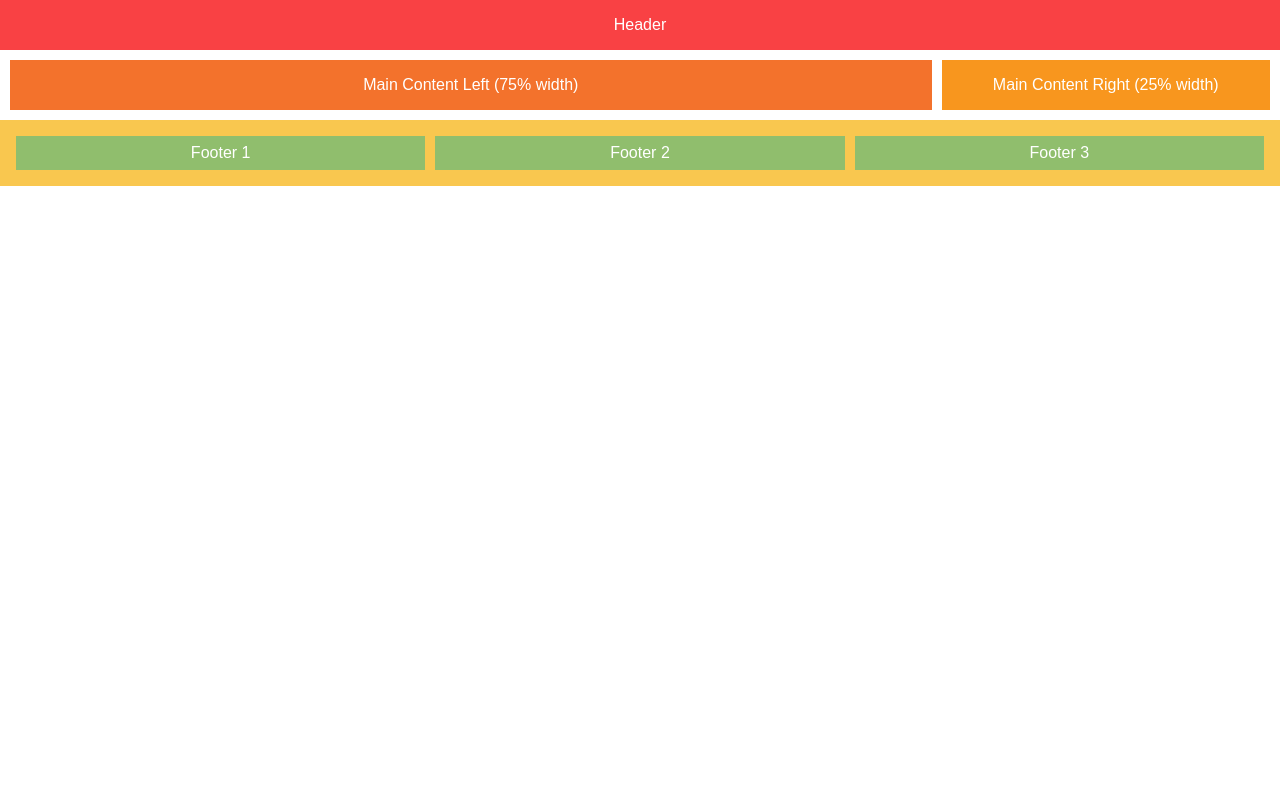
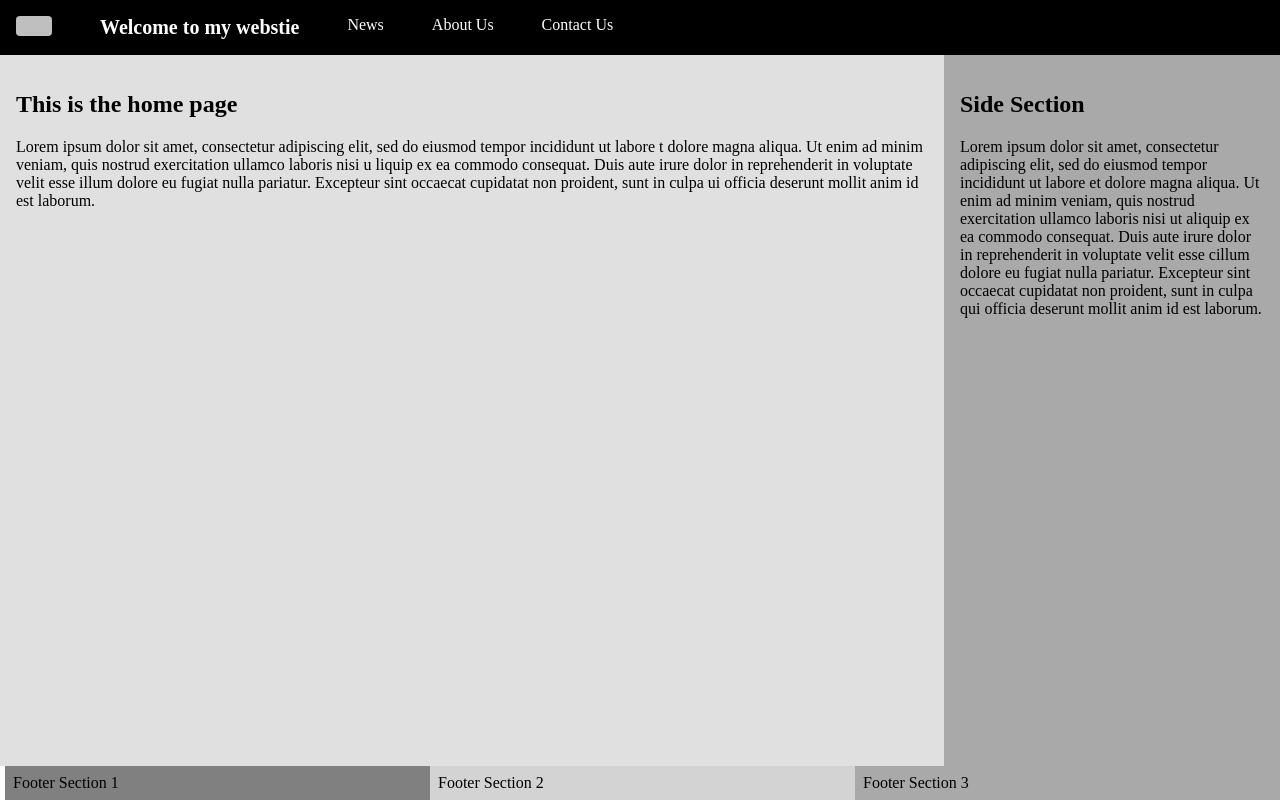
Before and after one commit to MatHeyyy/portfolio_webdev, a plain HTML site: page week2/template.html in a window 1280 px wide. Drawn offline with Linux system fonts and the light colour scheme.

Commit message:
Refactor HTML and CSS for improved layout and styling: update header structure, enhance footer, and adjust main content sections

```diff
--- a/week2/style.css
+++ b/week2/style.css
@@ -1,58 +1,93 @@
 body {
     margin: 0;
-    font-family: Arial, sans-serif;
+    font-family: 'Times New Roman', Times, serif;
+    display: flex;
+    flex-direction: column;
+    min-height: 100vh;
   }
 
   header {
-    background-color: #f94144;
+    background-color: black;
+    display: flex;
+    justify-content: left;
     color: white;
-    text-align: center;
     padding: 1rem;
+    gap: 3rem;
+    margin-left: 5px;
+    margin: 0;
+  }
+
+  .site-title {
+    font-size: 1.25rem;
+    margin: 0;
+    font-weight: 600;
+  }
+
+  .menu-button{
+    width: 36px;
+    height: 20px;
+    background-color: #bfbfbf;
+    border: 1px;
+    border-radius: 4px;
+    display: inline-flex;
+    flex-direction: column;
+    justify-content: left;
+    gap: 4px;
+    padding: 4px 6px;
+    cursor: pointer;
+  }
+
+  .menu-button span{
+    display: block;
+    height: 2px;
+    background-color: #333;
+    border-radius: 1px;
   }
 
   main {
     display: flex;
-    gap: 10px;
-    padding: 10px;
+    flex: 1;
+    margin: 0;
+    padding: 0;
   }
 
   .main-left {
-    background-color: #f3722c;
-    color: white;
+    background-color: #e0e0e0;
+    color: black;
     flex: 3;
     padding: 1rem;
-    text-align: center;
+    text-align: left;
   }
 
   .main-right {
-    background-color: #f8961e;
-    color: white;
+    background-color: #A9A9A9;
+    color: black;
     flex: 1;
+    text-align: left;
     padding: 1rem;
-    text-align: center;
   }
 
   footer {
     display: flex;
     justify-content: space-between;
-    background-color: #f9c74f;
-    padding: 1rem;
+    margin-left: 5px;
   }
 
   footer div {
-    background-color: #90be6d;
+    background-color: lightgray;
     flex: 1;
-    margin: 0 5px;
-    text-align: center;
+    text-align: left;
     padding: 0.5rem;
-    color: white;
+    color: black;
   }
 
   /* Fixes alignment of footer elemnts to match up with main content */
   footer div:first-child {
     margin-left: 0;
+    background-color: grey;
   }
 
   footer div:last-child {
     margin-right: 0;
+    background-color: darkgrey;
   }
--- a/week2/template.html
+++ b/week2/template.html
@@ -7,15 +7,40 @@
 </head>
 <body>
     <!-- Plan your sections here -->
-    <header>Header</header>
+    <header>
+        <button class="menu-button" aria-label="Open menu">
+            <span></span>
+            <span></span>
+            <span></span>
+        </button>
+        <hi class="site-title">Welcome to my webstie</hi>
+        <div>News</div>
+        <div>About Us</div>
+        <div>Contact Us</div>
+    </header>
     <main>
-      <section class="main-left">Main Content Left (75% width)</section>
-      <section class="main-right">Main Content Right (25% width)</section>
+      <section class="main-left">
+        <h1>This is the home page</h1>
+        <p>Lorem ipsum dolor sit amet, consectetur adipiscing elit,
+            sed do eiusmod tempor incididunt ut labore t dolore magna
+            aliqua. Ut enim ad minim veniam, quis nostrud exercitation
+            ullamco laboris nisi u liquip ex ea commodo consequat.
+            Duis aute irure dolor in reprehenderit in voluptate velit
+            esse illum dolore eu fugiat nulla pariatur.
+            Excepteur sint occaecat cupidatat non proident, sunt in culpa
+            ui officia deserunt mollit anim id est laborum.</p>
+        </section>
+      <section class="main-right">
+        <h2>Side Section</h2>
+        <p>Lorem ipsum dolor sit amet, consectetur adipiscing elit, sed do eiusmod tempor incididunt ut labore et dolore magna aliqua. Ut enim ad minim veniam, quis nostrud exercitation ullamco laboris nisi
+            ut aliquip ex ea commodo consequat. Duis aute irure dolor in reprehenderit in voluptate velit esse cillum dolore eu fugiat nulla pariatur. Excepteur sint occaecat cupidatat non proident, sunt in culpa qui officia deserunt mollit anim id
+            est laborum.</p>
+      </section>
     </main>
     <footer>
-      <div>Footer 1</div>
-      <div>Footer 2</div>
-      <div>Footer 3</div>
+      <div>Footer Section 1</div>
+      <div>Footer Section 2</div>
+      <div>Footer Section 3</div>
     </footer>
 </body>
 </html>
```
